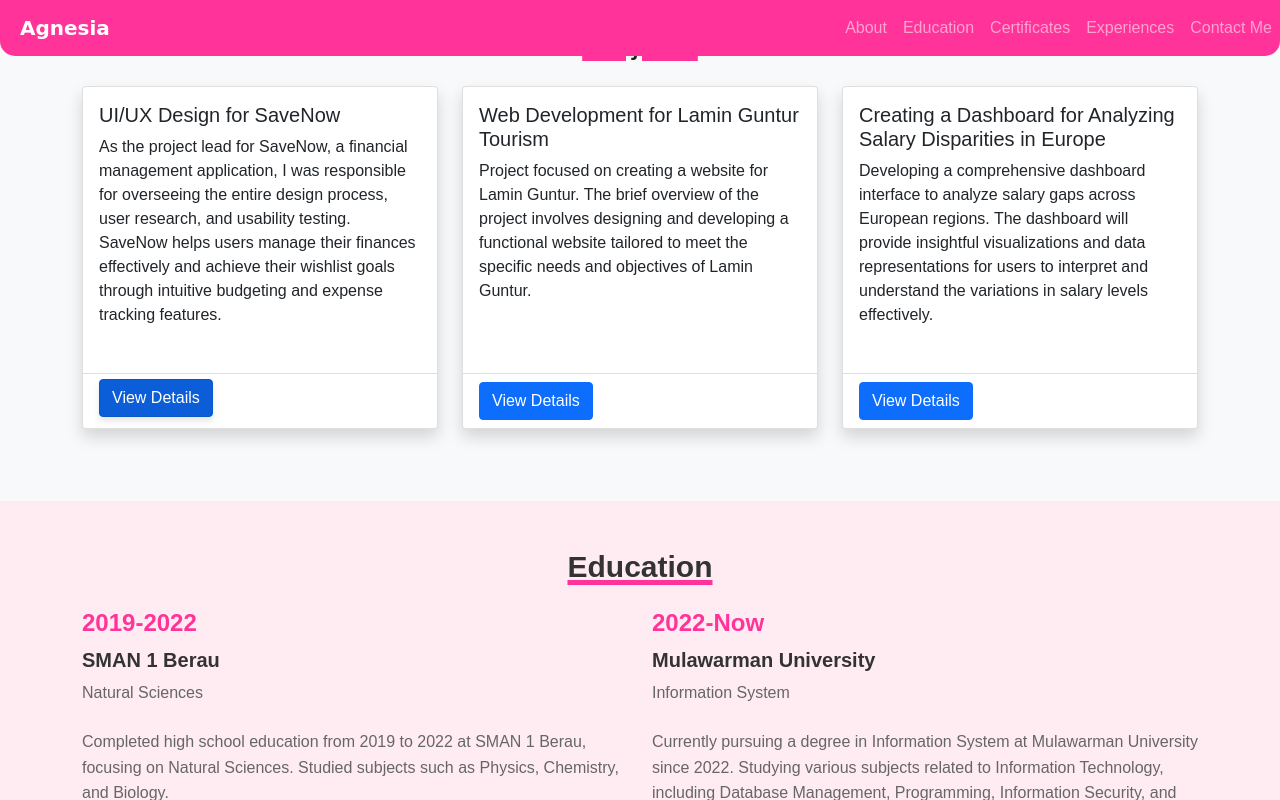
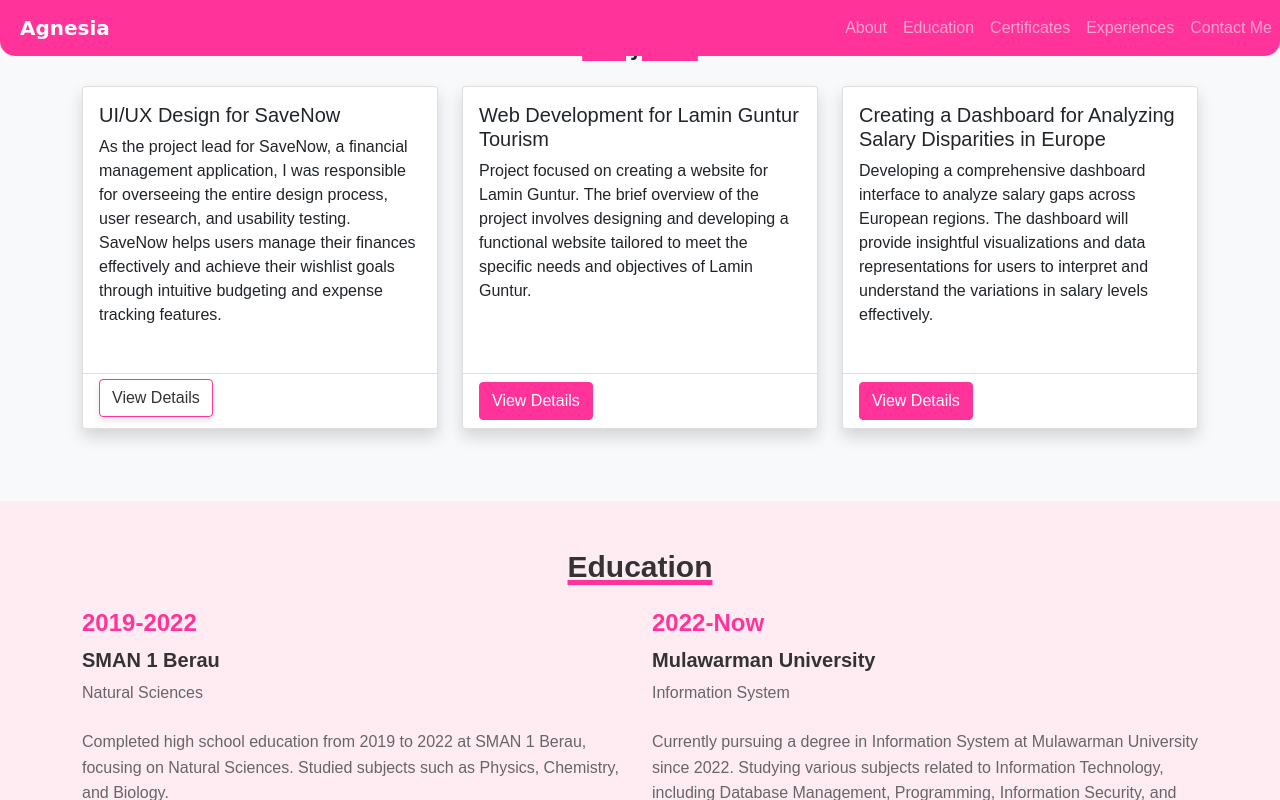
Before and after one commit to nesthsaa/WEB-Mini-Project-2, a plain HTML site: page index.html in a window 1280 px wide. In both pictures the pointer is over the link 155 px from the left and 1693 px from the top of the page. Shown: the part 1293-2093 px from the top of the page. Drawn offline with nearby package versions, Linux system fonts and the light colour scheme.

Commit message:
style.css

```diff
--- a/style.css
+++ b/style.css
@@ -28,6 +28,8 @@
   padding-left: 15px; /* Menambahkan padding kiri pada link */
   padding-right: 15px;
 }
+
+
 
 /* Gaya untuk bagian "home" */
 /* Gaya untuk bagian "home" */
@@ -211,6 +213,16 @@
   margin-bottom: 20px;
 }
 
+#projects .btn-primary {
+  background-color: #ff3399;
+  border-color: #ff3399;
+}
+
+#projects .btn-primary:hover {
+  background-color: #fff;
+  border-color: #ff3399;
+  color: #333;
+}
 
 /* Gaya untuk bagian "Experiences" */
 #experiences {
```
